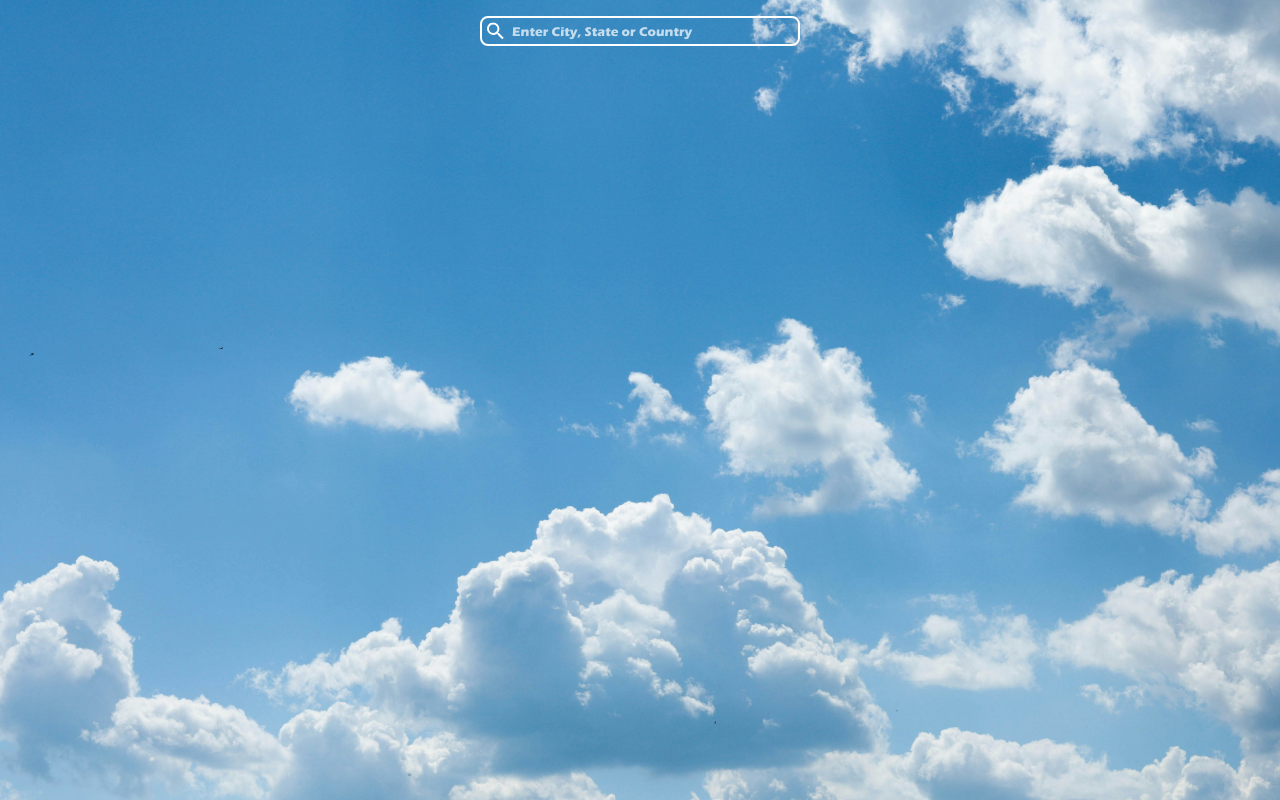
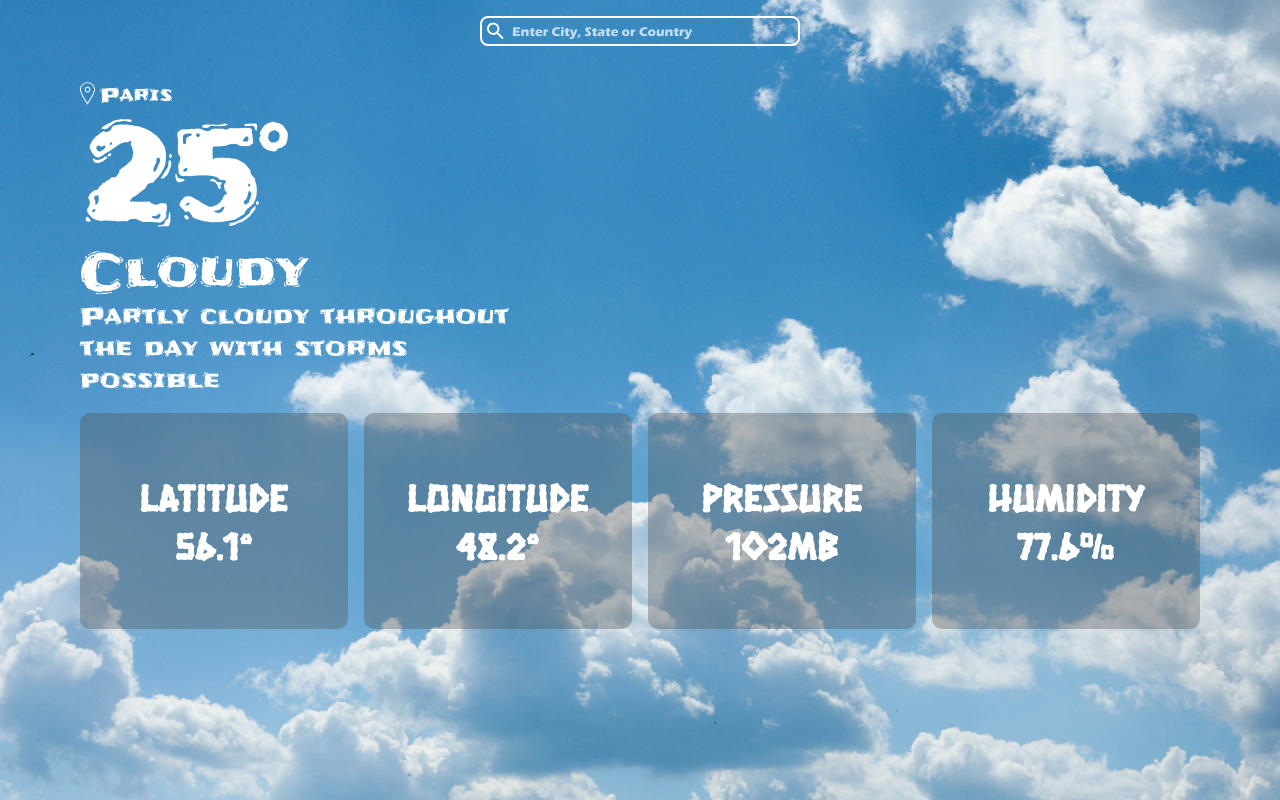
Before and after one commit to Cage4D/Weather-App, a website built with webpack: page src/template.html in a window 1280 px wide. Built offline with nearby package versions, Linux system fonts and the light colour scheme.

Commit message:
implement: placeholder content

```diff
--- a/src/template.html
+++ b/src/template.html
@@ -6,7 +6,7 @@
     <title>Weather App</title>
 </head>
 <body>
-    <header>
+    <header class="component">
         <nav id="navbar">
             <div class="navbar__wrapper">
                 <svg width="17" height="17" class="navbar__wrapper-search" viewBox="0 0 27 27" fill="none" xmlns="http://www.w3.org/2000/svg">
@@ -17,20 +17,37 @@
         </nav>
     </header>
     <main>
-        <section class="upper">
+        <section class="upper component">
             <div class="info">
-                <div class="info__location"></div>
-                <div class="info__temperature"></div>
-                <div class="info__condition"></div>
-                <div class="info__description"></div>
+                <div class="info__location">
+                    <svg width="15" height="31" viewBox="0 0 31 47" fill="none" xmlns="http://www.w3.org/2000/svg">
+                        <path fill-rule="evenodd" clip-rule="evenodd" d="M15.5 19.375C13.361 19.375 11.625 17.639 11.625 15.5C11.625 13.361 13.361 11.625 15.5 11.625C17.639 11.625 19.375 13.361 19.375 15.5C19.375 17.639 17.639 19.375 15.5 19.375ZM15.5 9.6875C12.2896 9.6875 9.6875 12.2896 9.6875 15.5C9.6875 18.7104 12.2896 21.3125 15.5 21.3125C18.7104 21.3125 21.3125 18.7104 21.3125 15.5C21.3125 12.2896 18.7104 9.6875 15.5 9.6875ZM1.9375 14.7289C1.9375 7.91469 8.27506 1.9375 15.5 1.9375C22.7249 1.9375 29.0625 7.91469 29.0625 14.7289C29.0625 21.4229 24.0967 29.3434 15.5 42.8749C6.80256 29.171 1.9375 21.4229 1.9375 14.7289ZM15.5 0C7.36637 0 0 6.59331 0 14.7289C0 22.8625 6.72119 32.5732 15.5 46.5C24.2788 32.5732 31 22.8625 31 14.7289C31 6.59331 23.6356 0 15.5 0Z" fill="white"/>
+                    </svg>
+                    <p class="info__location-name info__cloudy">Paris</p>
+                </div>
+                <div class="info__temperature info__cloudy">25°</div>
+                <div class="info__condition info__cloudy">Cloudy</div>
+                <div class="info__description info__cloudy">Partly cloudy throughout the day with storms possible</div>
             </div>
         </section>
-        <section class="lower">
+        <section class="lower component">
             <div class="prop">
-                <div class="prop__latitude"></div>
-                <div class="prop__longitude"></div>
-                <div class="prop__pressure"></div>
-                <div class="prop__humidity"></div>
+                <div class="prop__latitude card prop__cloudy">
+                    <p>Latitude</p>
+                    <p id="lat">56.1°</p>
+                </div>
+                <div class="prop__longitude card prop__cloudy">
+                    <p>Longitude</p>
+                    <p id="long">48.2°</p>
+                </div>
+                <div class="prop__pressure card prop__cloudy">
+                    <p>Pressure</p>
+                    <p id="prez">102mb</p>
+                </div>
+                <div class="prop__humidity card prop__cloudy">
+                    <p>Humidity</p>
+                    <p id="humid">77.6%</p>
+                </div>
             </div>
         </section>
     </main>
```
